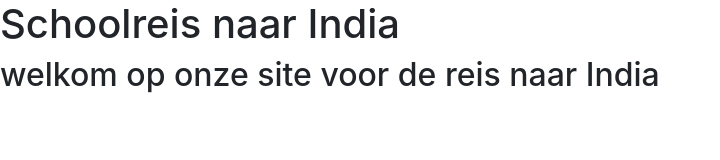
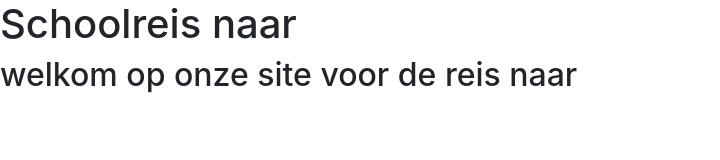
Before and after one commit to mathiasbonne/reis-website-live, a plain HTML site: page images/index.html in a window 1280 px wide. Shown: the whole page, without its empty margins (0-720 px from the left). Drawn offline with nearby package versions, Linux system fonts and the light colour scheme.

Commit message:
generate
wijzigingen locatie

```diff
--- a/images/index.html
+++ b/images/index.html
@@ -13,8 +13,8 @@
 </head>
 
 <body>
-  <h1>Schoolreis naar India</h1>
-  <h2>welkom op onze site voor de reis naar India</h2>
+  <h1>Schoolreis naar </h1>
+  <h2>welkom op onze site voor de reis naar </h2>
 
 
 
```
